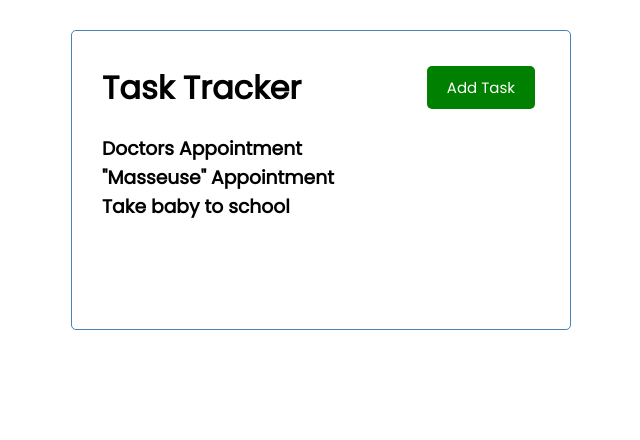
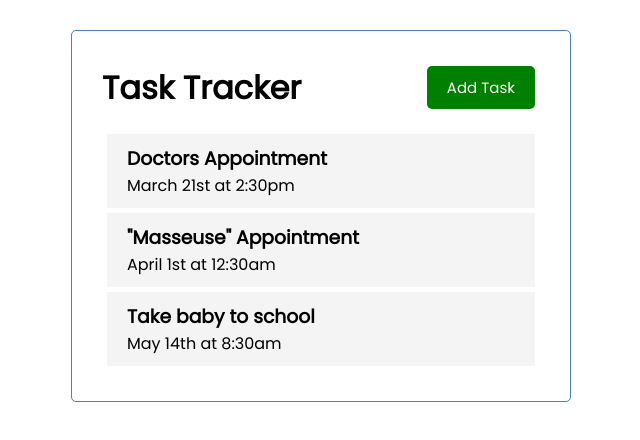
Before and after one commit to dstearle/vue-crash-course, a Vue app: page / in a window 1280 px wide. Shown: the top 440 px of the page, without its empty margins (319-959 px from the left). Built offline with nearby package versions, Linux system fonts and the light colour scheme.

Commit message:
Added the date for the task and some styling

```diff
--- a/src/components/Task.vue
+++ b/src/components/Task.vue
@@ -1,6 +1,13 @@
 <template>
 
-    <h3>{{ task.text }}</h3>
+    <div class="task">
+
+        <!-- Title -->
+        <h3>{{ task.text }}</h3>
+
+        <p>{{ task.day }}</p>
+
+    </div>
 
 </template>
 
@@ -19,3 +26,24 @@
     }
 
 </script>
+
+<style scope>
+
+    .task {
+    background: #f4f4f4;
+    margin: 5px;
+    padding: 10px 20px;
+    cursor: pointer;
+    }
+
+    .task.reminder {
+    border-left: 5px solid green;
+    }
+
+    .task h3 {
+    display: flex;
+    align-items: center;
+    justify-content: space-between;
+    }
+
+</style>
```
